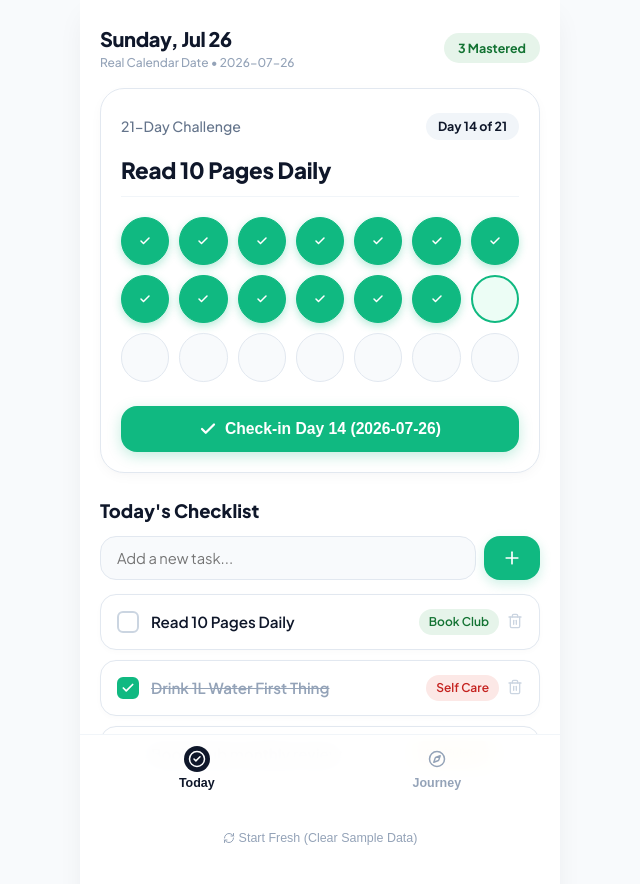
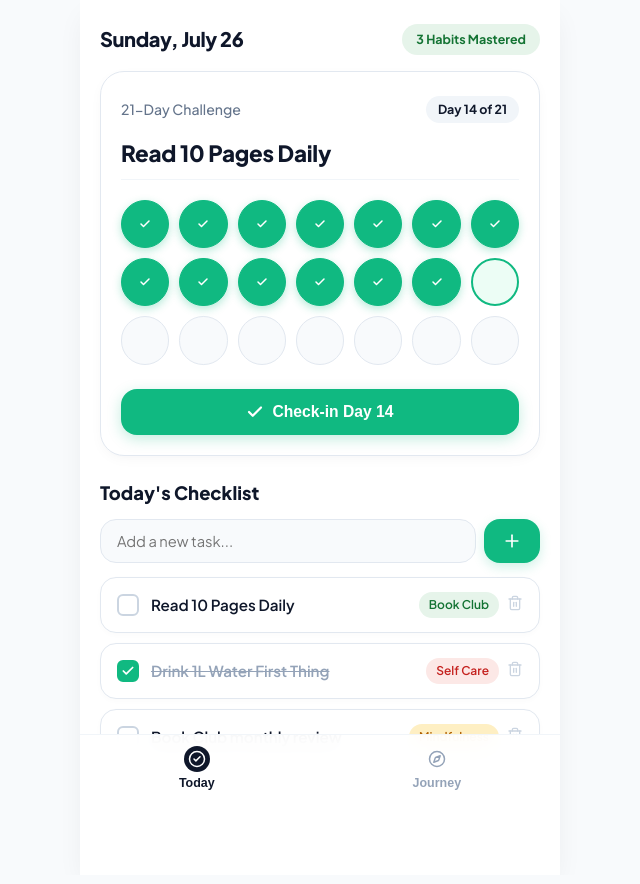
Before and after one commit to JinnawatJid/49-habits-tracker, a React (Vite) app: page / in a window 1280 px wide. Shown: the top 884 px of the page, without its empty margins (320-960 px from the left). Built offline with nearby package versions, Linux system fonts and the light colour scheme.

Commit message:
Polish UI: Remove developer debug labels and refine human date display

```diff
--- a/src/App.jsx
+++ b/src/App.jsx
@@ -1,13 +1,13 @@
 import React, { useState, useEffect } from 'react';
 import {
   Check, Plus, Award, Compass, Trash2, CheckCircle2,
-  Sparkles, Calendar, Flame, RefreshCw, AlertCircle
+  Sparkles, Calendar, Flame, RefreshCw
 } from 'lucide-react';
 import confetti from 'canvas-confetti';
 import './App.css';
 
-// Helper functions for Real Calendar Date Engine
-const getTodayString = () => {
+// Helper functions for Real Calendar Date Engine (Behind the Scenes)
+const getTodayISO = () => {
   const now = new Date();
   const year = now.getFullYear();
   const month = String(now.getMonth() + 1).padStart(2, '0');
@@ -15,18 +15,17 @@ const getTodayString = () => {
   return `${year}-${month}-${day}`;
 };
 
-const getHeaderDateString = () => {
-  return new Date().toLocaleDateString('en-US', { weekday: 'long', month: 'short', day: 'numeric' });
+// Clean Human-Readable Date Format (e.g. "Sunday, July 26")
+const getPolishedHeaderDate = () => {
+  return new Date().toLocaleDateString('en-US', { weekday: 'long', month: 'long', day: 'numeric' });
 };
 
-// Initial Production Starter Active Habit (Real Calendar Dates)
+// Initial Production Starter Active Habit
 const getInitialActiveHabit = () => {
-  const today = getTodayString();
   const startDate = new Date();
-  startDate.setDate(startDate.getDate() - 13); // Started 13 days ago
+  startDate.setDate(startDate.getDate() - 13);
   const startStr = startDate.toISOString().split('T')[0];
 
-  // Generate 13 past check-in date strings up to yesterday
   const pastCheckIns = [];
   for (let i = 13; i >= 1; i--) {
     const d = new Date();
@@ -40,21 +39,21 @@ const getInitialActiveHabit = () => {
     categoryTag: 'Book Club',
     tagColor: 'tag-green',
     startDate: startStr,
-    checkInDates: pastCheckIns, // 13 check-ins done, today is day 14!
+    checkInDates: pastCheckIns,
     targetDays: 21
   };
 };
 
 const INITIAL_MASTERED = [
-  { id: 'm-1', title: 'Drink 1L Water Daily', completedDate: '2026-07-10 (21/21 Days)', tag: 'Self Care', tagColor: 'tag-pink' },
-  { id: 'm-2', title: '10-Min Morning Meditation', completedDate: '2026-06-15 (21/21 Days)', tag: 'Mindfulness', tagColor: 'tag-yellow' },
-  { id: 'm-3', title: 'Plan Today in Writing', completedDate: '2026-05-20 (21/21 Days)', tag: 'Chapter 1', tagColor: 'tag-blue' }
+  { id: 'm-1', title: 'Drink 1L Water Daily', completedDate: 'Completed 21/21 Days', tag: 'Self Care', tagColor: 'tag-pink' },
+  { id: 'm-2', title: '10-Min Morning Meditation', completedDate: 'Completed 21/21 Days', tag: 'Mindfulness', tagColor: 'tag-yellow' },
+  { id: 'm-3', title: 'Plan Today in Writing', completedDate: 'Completed 21/21 Days', tag: 'Chapter 1', tagColor: 'tag-blue' }
 ];
 
 const INITIAL_TODOS = [
-  { id: 't-1', text: 'Read 10 Pages Daily', tag: 'Book Club', tagColor: 'tag-green', completed: false, date: getTodayString() },
-  { id: 't-2', text: 'Drink 1L Water First Thing', tag: 'Self Care', tagColor: 'tag-pink', completed: true, date: getTodayString() },
-  { id: 't-3', text: 'Book Club monthly review', tag: 'Mindfulness', tagColor: 'tag-yellow', completed: false, date: getTodayString() }
+  { id: 't-1', text: 'Read 10 Pages Daily', tag: 'Book Club', tagColor: 'tag-green', completed: false },
+  { id: 't-2', text: 'Drink 1L Water First Thing', tag: 'Self Care', tagColor: 'tag-pink', completed: true },
+  { id: 't-3', text: 'Book Club monthly review', tag: 'Mindfulness', tagColor: 'tag-yellow', completed: false }
 ];
 
 const HABIT_LIBRARY = [
@@ -67,32 +66,32 @@ const HABIT_LIBRARY = [
 
 export default function App() {
   const [activeTab, setActiveTab] = useState('today');
-  const [todayStr, setTodayStr] = useState(getTodayString());
+  const [todayISO, setTodayISO] = useState(getTodayISO());
 
-  // Check if date changed (midnight reset check)
+  // Check if date changed (midnight reset)
   useEffect(() => {
     const timer = setInterval(() => {
-      const current = getTodayString();
-      if (current !== todayStr) {
-        setTodayStr(current);
+      const current = getTodayISO();
+      if (current !== todayISO) {
+        setTodayISO(current);
       }
-    }, 60000); // Check every minute
+    }, 60000);
     return () => clearInterval(timer);
-  }, [todayStr]);
+  }, [todayISO]);
 
   // LocalStorage State
   const [activeHabit, setActiveHabit] = useState(() => {
-    const saved = localStorage.getItem('49habits_v2_active');
+    const saved = localStorage.getItem('49habits_v3_active');
     return saved ? JSON.parse(saved) : getInitialActiveHabit();
   });
 
   const [masteredHabits, setMasteredHabits] = useState(() => {
-    const saved = localStorage.getItem('49habits_v2_mastered');
+    const saved = localStorage.getItem('49habits_v3_mastered');
     return saved ? JSON.parse(saved) : INITIAL_MASTERED;
   });
 
   const [todos, setTodos] = useState(() => {
-    const saved = localStorage.getItem('49habits_v2_todos');
+    const saved = localStorage.getItem('49habits_v3_todos');
     return saved ? JSON.parse(saved) : INITIAL_TODOS;
   });
 
@@ -101,35 +100,33 @@ export default function App() {
 
   // LocalStorage Persistence
   useEffect(() => {
-    localStorage.setItem('49habits_v2_active', JSON.stringify(activeHabit));
+    localStorage.setItem('49habits_v3_active', JSON.stringify(activeHabit));
   }, [activeHabit]);
 
   useEffect(() => {
-    localStorage.setItem('49habits_v2_mastered', JSON.stringify(masteredHabits));
+    localStorage.setItem('49habits_v3_mastered', JSON.stringify(masteredHabits));
   }, [masteredHabits]);
 
   useEffect(() => {
-    localStorage.setItem('49habits_v2_todos', JSON.stringify(todos));
+    localStorage.setItem('49habits_v3_todos', JSON.stringify(todos));
   }, [todos]);
 
-  // Real Calendar Engine Calculations
-  const isCheckedToday = activeHabit ? activeHabit.checkInDates.includes(todayStr) : false;
+  // Calculations
+  const isCheckedToday = activeHabit ? activeHabit.checkInDates.includes(todayISO) : false;
   const completedCount = activeHabit ? activeHabit.checkInDates.length : 0;
   const currentDayNum = isCheckedToday ? completedCount : completedCount + 1;
 
-  // Handle Today's Check-In
+  // Handle Check-In
   const handleCheckInToday = () => {
     if (!activeHabit) return;
 
     if (isCheckedToday) {
-      // Toggle OFF today's check-in
       setActiveHabit(prev => ({
         ...prev,
-        checkInDates: prev.checkInDates.filter(d => d !== todayStr)
+        checkInDates: prev.checkInDates.filter(d => d !== todayISO)
       }));
     } else {
-      // Toggle ON today's check-in
-      const updatedDates = [...activeHabit.checkInDates, todayStr];
+      const updatedDates = [...activeHabit.checkInDates, todayISO];
 
       try {
         confetti({
@@ -140,14 +137,13 @@ export default function App() {
         });
       } catch (e) {}
 
-      // If reached 21/21!
       if (updatedDates.length >= 21) {
-        alert(`🎉 CONGRATULATIONS! You completed all 21 Days of "${activeHabit.title}" on ${todayStr}!`);
+        alert(`🎉 CONGRATULATIONS! You completed all 21 Days of "${activeHabit.title}"!`);
 
         const newMastered = {
           id: 'm-' + Date.now(),
           title: activeHabit.title,
-          completedDate: `${todayStr} (21/21 Days)`,
+          completedDate: 'Completed 21/21 Days',
           tag: activeHabit.categoryTag || 'Mastered',
           tagColor: activeHabit.tagColor || 'tag-green'
         };
@@ -173,8 +169,7 @@ export default function App() {
       text: newTodoText.trim(),
       tag: 'Task',
       tagColor: 'tag-blue',
-      completed: false,
-      date: todayStr
+      completed: false
     };
 
     setTodos([newItem, ...todos]);
@@ -204,7 +199,7 @@ export default function App() {
 
   // Start New 21-Day Challenge
   const startNewChallenge = (title, tag, tagColor) => {
-    if (activeHabit && !window.confirm(`Start "${title}" as your active 21-Day Challenge? (This will replace your current active challenge)`)) {
+    if (activeHabit && !window.confirm(`Start "${title}" as your active 21-Day Challenge?`)) {
       return;
     }
 
@@ -213,7 +208,7 @@ export default function App() {
       title: title,
       categoryTag: tag || 'Challenge',
       tagColor: tagColor || 'tag-green',
-      startDate: todayStr,
+      startDate: todayISO,
       checkInDates: [],
       targetDays: 21
     };
@@ -222,28 +217,23 @@ export default function App() {
     setActiveTab('today');
   };
 
-  // Reset to Fresh State
-  const handleResetToCleanState = () => {
-    if (window.confirm('Reset app to a fresh empty state to start your own real 21-day challenge?')) {
+  // Clean Reset Option
+  const handleCleanReset = () => {
+    if (window.confirm('Clear sample data and start fresh?')) {
       setActiveHabit(null);
       setTodos([]);
-      localStorage.removeItem('49habits_v2_active');
-      localStorage.removeItem('49habits_v2_todos');
+      localStorage.removeItem('49habits_v3_active');
+      localStorage.removeItem('49habits_v3_todos');
     }
   };
 
   return (
     <div className="mobile-app-shell">
-      {/* Top Header */}
+      {/* Polished Top Header (No developer debug labels!) */}
       <header className="app-header">
-        <div>
-          <h1 className="header-date">{getHeaderDateString()}</h1>
-          <div style={{ fontSize: '0.75rem', color: 'var(--text-muted)', fontWeight: 500 }}>
-            Real Calendar Date • {todayStr}
-          </div>
-        </div>
+        <h1 className="header-date">{getPolishedHeaderDate()}</h1>
         <div className="header-mastered-badge">
-          {masteredHabits.length} Mastered
+          {masteredHabits.length} Habits Mastered
         </div>
       </header>
 
@@ -279,15 +269,15 @@ export default function App() {
                   })}
                 </div>
 
-                {/* Real Calendar Check-In Button */}
+                {/* Polished Human Button */}
                 <button
                   className={`checkin-btn-balanced ${isCheckedToday ? 'checked' : ''}`}
                   onClick={handleCheckInToday}
                 >
                   {isCheckedToday ? (
-                    <><CheckCircle2 size={18} /> Checked-in for Today ({todayStr})</>
+                    <><CheckCircle2 size={18} /> Completed Today</>
                   ) : (
-                    <><Check size={18} strokeWidth={3} /> Check-in Day {currentDayNum} ({todayStr})</>
+                    <><Check size={18} strokeWidth={3} /> Check-in Day {currentDayNum}</>
                   )}
                 </button>
               </div>
@@ -296,7 +286,7 @@ export default function App() {
                 <Award size={36} color="#10b981" style={{ marginBottom: '8px' }} />
                 <h3 style={{ fontSize: '1.1rem', fontWeight: 800 }}>No Active 21-Day Challenge</h3>
                 <p style={{ fontSize: '0.85rem', color: 'var(--text-secondary)', margin: '6px 0 16px' }}>
-                  Pick your single habit challenge from your library to start your real 21-day journey today!
+                  Pick a single habit challenge from your library to start your 21-day journey!
                 </p>
                 <button className="btn-emerald-solid" onClick={() => setActiveTab('journey')}>
                   <Compass size={18} /> Browse Habit Library
@@ -359,16 +349,6 @@ export default function App() {
                   ))
                 )}
               </div>
-            </div>
-
-            {/* Quick Reset Option for User */}
-            <div style={{ textAlign: 'center', marginTop: '10px' }}>
-              <button
-                onClick={handleResetToCleanState}
-                style={{ background: 'none', border: 'none', color: 'var(--text-muted)', fontSize: '0.78rem', cursor: 'pointer', display: 'inline-flex', alignItems: 'center', gap: '4px' }}
-              >
-                <RefreshCw size={12} /> Start Fresh (Clear Sample Data)
-              </button>
             </div>
           </div>
         ) : (
@@ -448,6 +428,15 @@ export default function App() {
                     </button>
                   </div>
                 </div>
+
+                <div style={{ textAlign: 'center', marginTop: '16px' }}>
+                  <button
+                    onClick={handleCleanReset}
+                    style={{ background: 'none', border: 'none', color: 'var(--text-muted)', fontSize: '0.78rem', cursor: 'pointer', display: 'inline-flex', alignItems: 'center', gap: '4px' }}
+                  >
+                    <RefreshCw size={12} /> Clear Sample Data & Start Fresh
+                  </button>
+                </div>
               </div>
             </div>
           </div>
```
